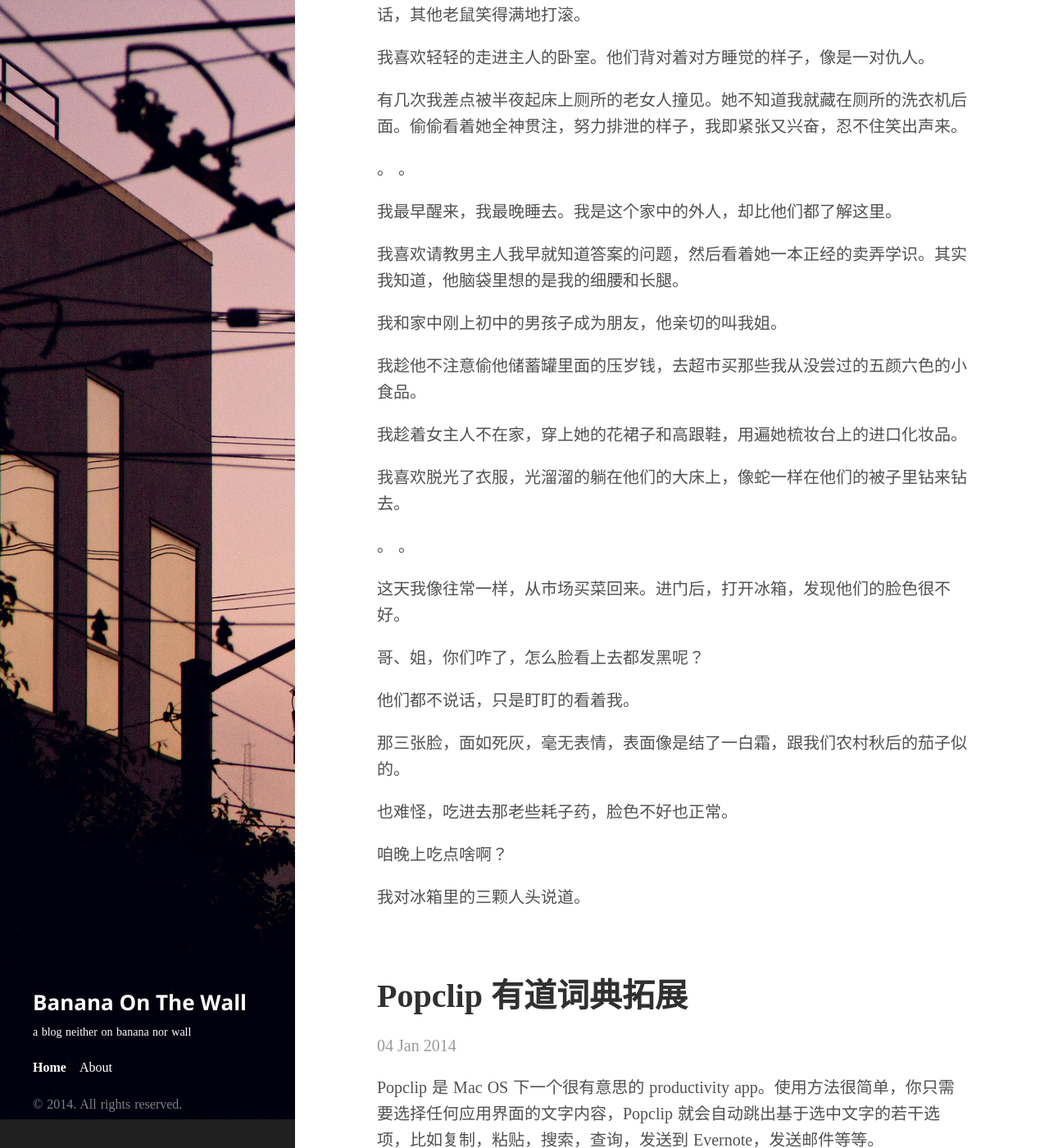
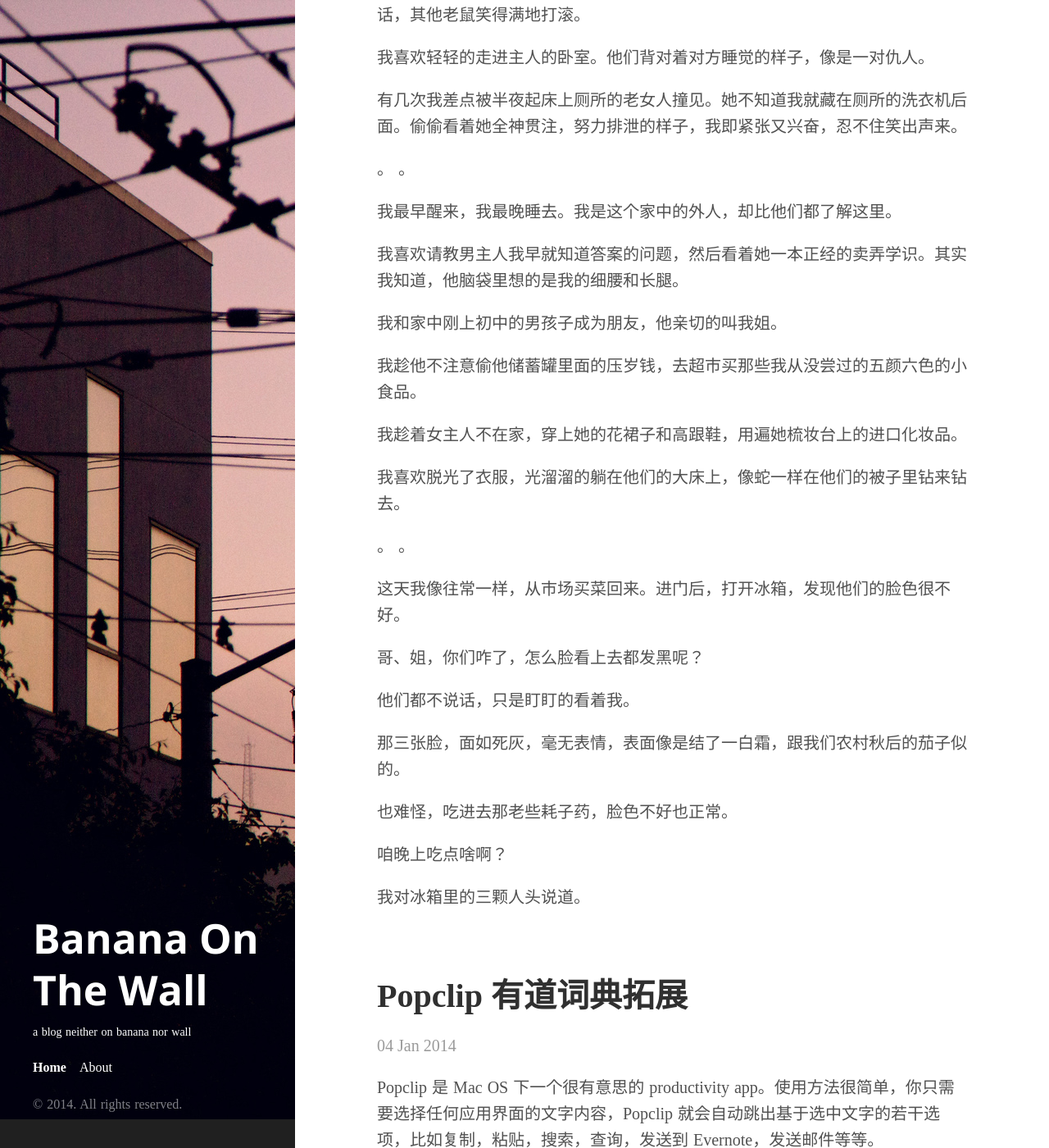
Before and after one commit to BananaOnTheWall/bananaonthewall.github.io, a Jekyll site: the page built from index.html, in a window 1280 px wide and 1400 px high, scrolled down 366 px. Shown: the whole window at 82% size. Built offline with Jekyll 4.4.1, drawn with Linux system fonts in a browser that asks for light colours; some web fonts are replaced; Markdown is read by kramdown in place of the engine named in the settings; the list of posts is cut into pages by our own code.

Commit message:
small fix

```diff
--- a/public/css/hyde.css
+++ b/public/css/hyde.css
@@ -82,7 +82,7 @@ html {
   color: #fff;
   margin-top: 0;
   font-family: 'Open Sans', sans-serif;
-  font-size: 1.3em;
+  font-size: 2.5em;
 }
 
 /* Sidebar nav */
```
